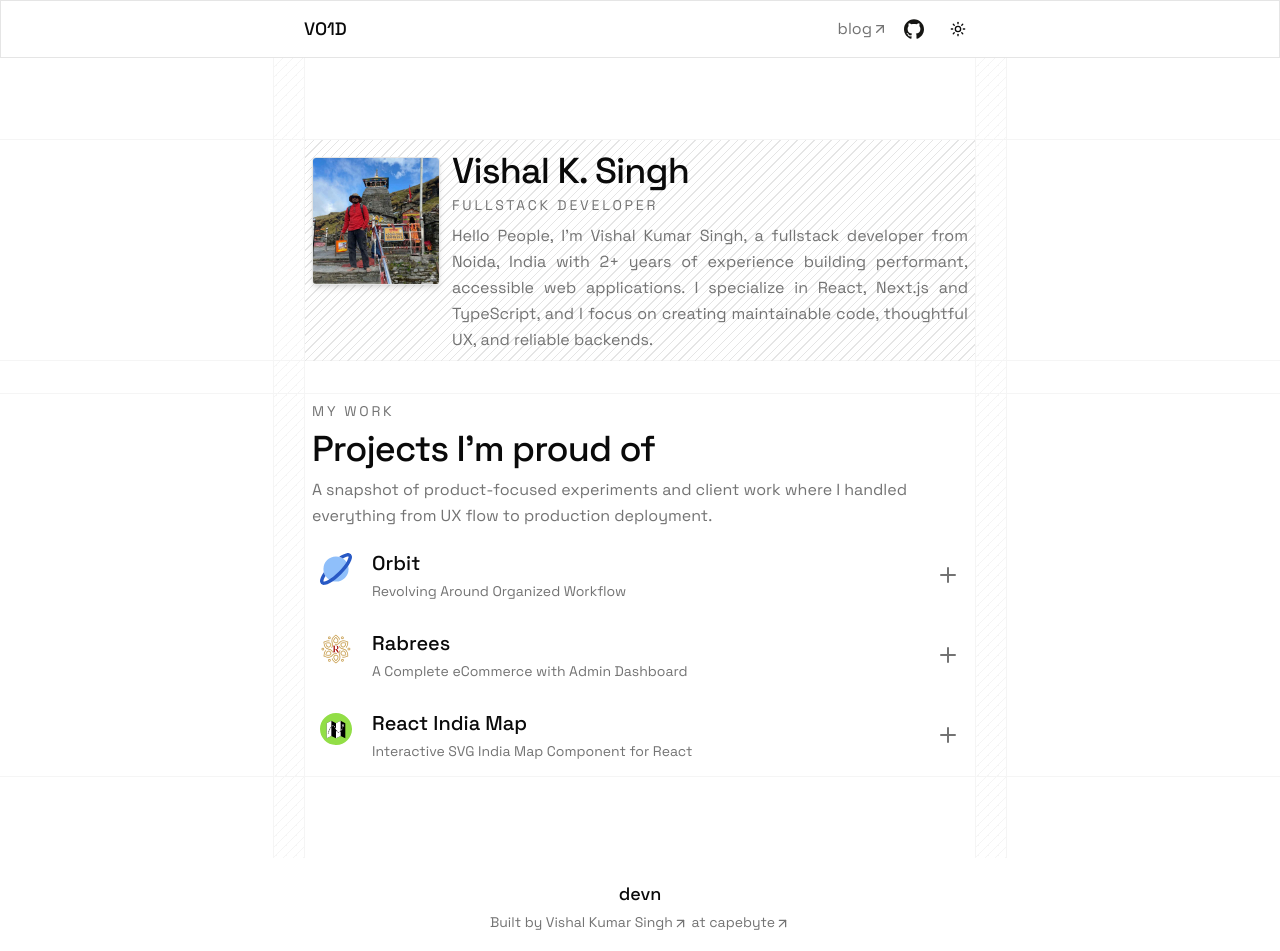
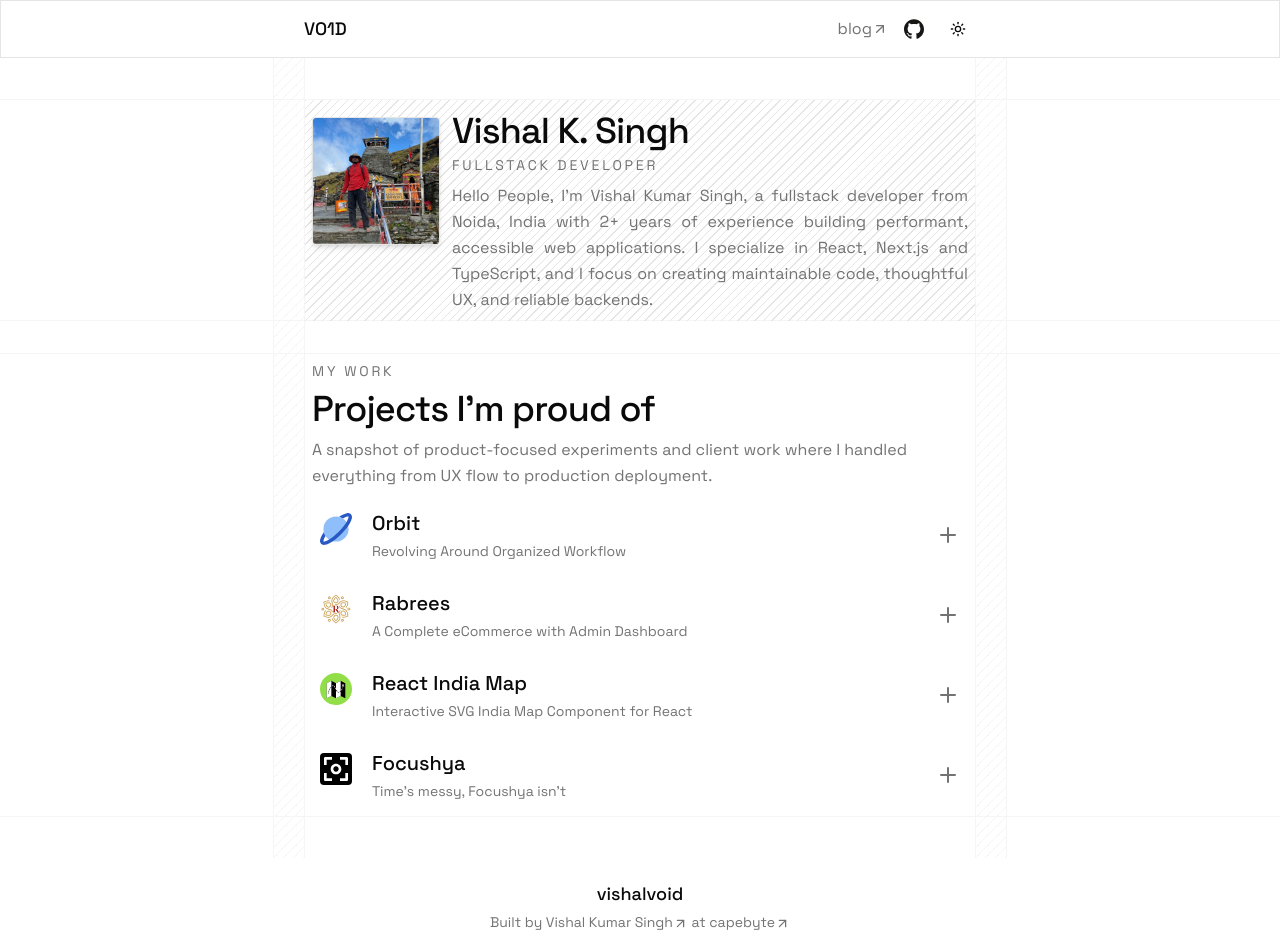
Before and after one commit to vishalvoid/vishalvoid.com, a Next.js app: page / in a window 1280 px wide. Shown: the top 951 px of the page. Built offline with nearby package versions, Linux system fonts and the light colour scheme.

Commit message:
feat: update SiteFooter with correct name and add Focushya project details with SVG icon

```diff
--- a/src/components/layouts/site-footer.tsx
+++ b/src/components/layouts/site-footer.tsx
@@ -7,7 +7,7 @@ const SiteFooter = () => {
     <footer className="w-full">
       <div className="flex h-24 px-8 md:px-0 max-w-2xl mx-auto items-center justify-between">
         <div className="flex flex-col items-center justify-center w-full space-y-1">
-          <p className="font-medium text-lg text-center">devn</p>
+          <p className="font-medium text-lg text-center">vishalvoid</p>
           <p className="text-sm text-muted-foreground text-center">
             Built by{" "}
             <Link
--- a/src/dev-constants/projects.ts
+++ b/src/dev-constants/projects.ts
@@ -78,4 +78,26 @@ export const ProjectsData: Projects[] = [
       { name: "Rollup", icon: "/tech-icon/rollup.svg" },
     ],
   },
+  {
+    icon: "/projects/focushya.svg",
+    title: "Focushya",
+    tagline: "Time's messy, Focushya isn't",
+    description: [
+      "Full-stack productivity and habit tracking application built with Turborepo monorepo architecture",
+      "RESTful API with JWT authentication, refresh tokens, and secure password hashing using bcrypt",
+      "Task management with daily/upcoming views, timer functionality, and pomodoro focus sessions",
+      "Habit tracking system with custom templates and progress monitoring",
+      "Built with Express.js server, Prisma ORM database layer, and shared TypeScript configurations",
+    ],
+
+    liveLink: "https://focushya.in", // Based on CNAME file in your repo
+    repo: "https://github.com/vishalvoid/focushya",
+    techStack: [
+      { name: "TypeScript", icon: "/tech-icon/typescript.svg" },
+      { name: "Express", icon: "/tech-icon/express.svg" },
+      { name: "Prisma", icon: "/tech-icon/prisma. svg" },
+      { name: "Turborepo", icon: "/tech-icon/turborepo.svg" },
+      { name: "Node.js", icon: "/tech-icon/nodejs.svg" },
+    ],
+  },
 ];
```
Also changed, not shown: public/projects/focushya.svg (added).
